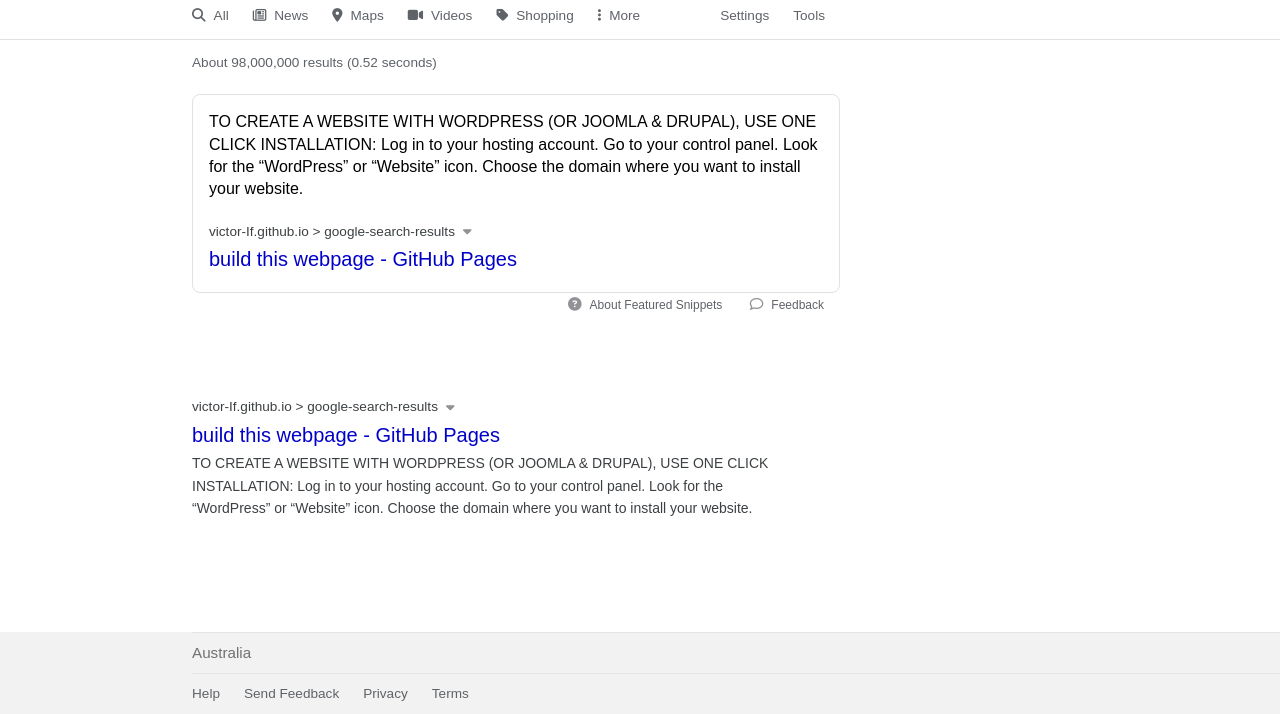
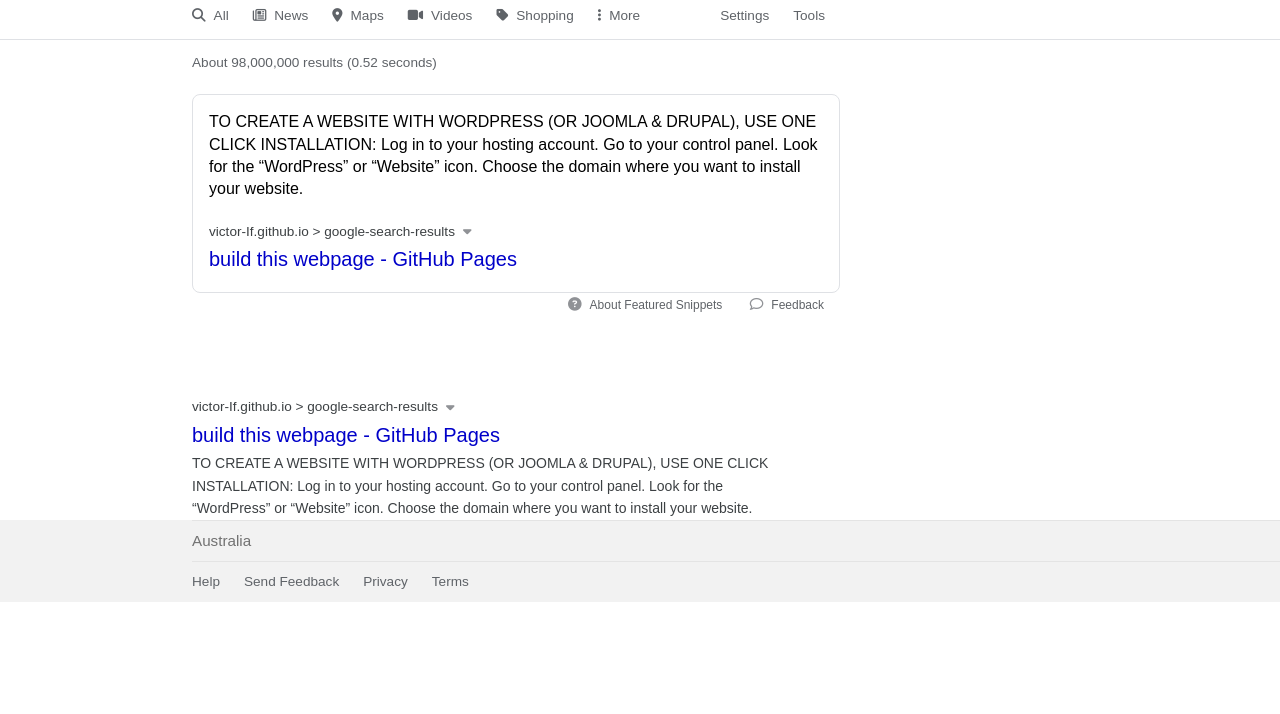
Before and after one commit to daniel-moderiano/google-results, a plain HTML site: page index.html in a window 1280 px wide. Shown: the part 86-800 px from the top of the page. Drawn offline with Linux system fonts and the light colour scheme.

Commit message:
Fixed footer styling to enable proper scroll activity

```diff
--- a/styles/style.css
+++ b/styles/style.css
@@ -1,7 +1,8 @@
 /* -----GLOBAL----- */
 
-body {
+html, body {
     font-family: Arial, sans-serif;
+    height: 100%;
 }
 
 a {
@@ -209,10 +210,8 @@ main {
 /* -----FOOTER----- */
 
 .footer {
-    position: absolute;
-    bottom: 0px;
     left: 0px;
-    width: 100vw;
+    width: 100%;
     background-color: #f2f2f2;
     padding-left: 12rem;
     box-sizing: border-box;
```
